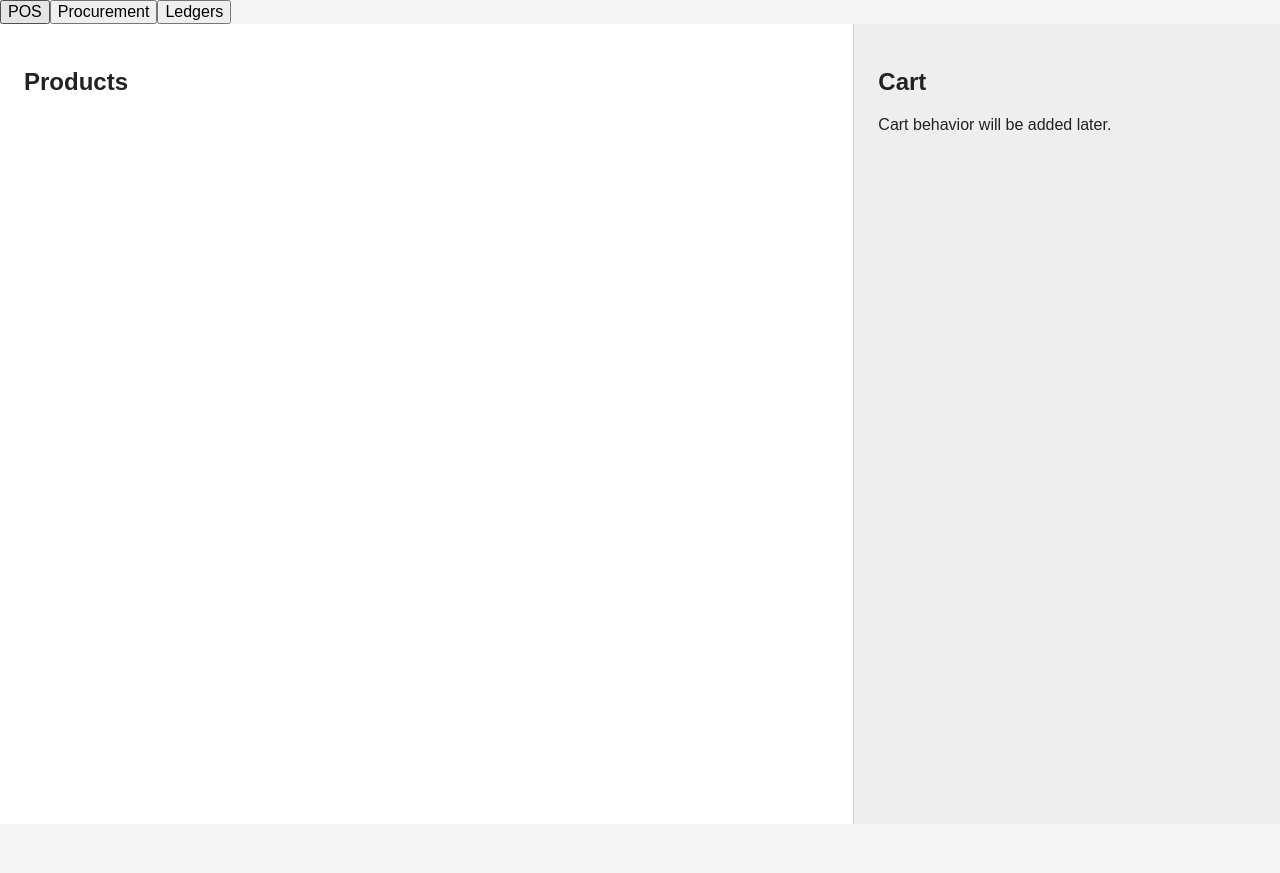
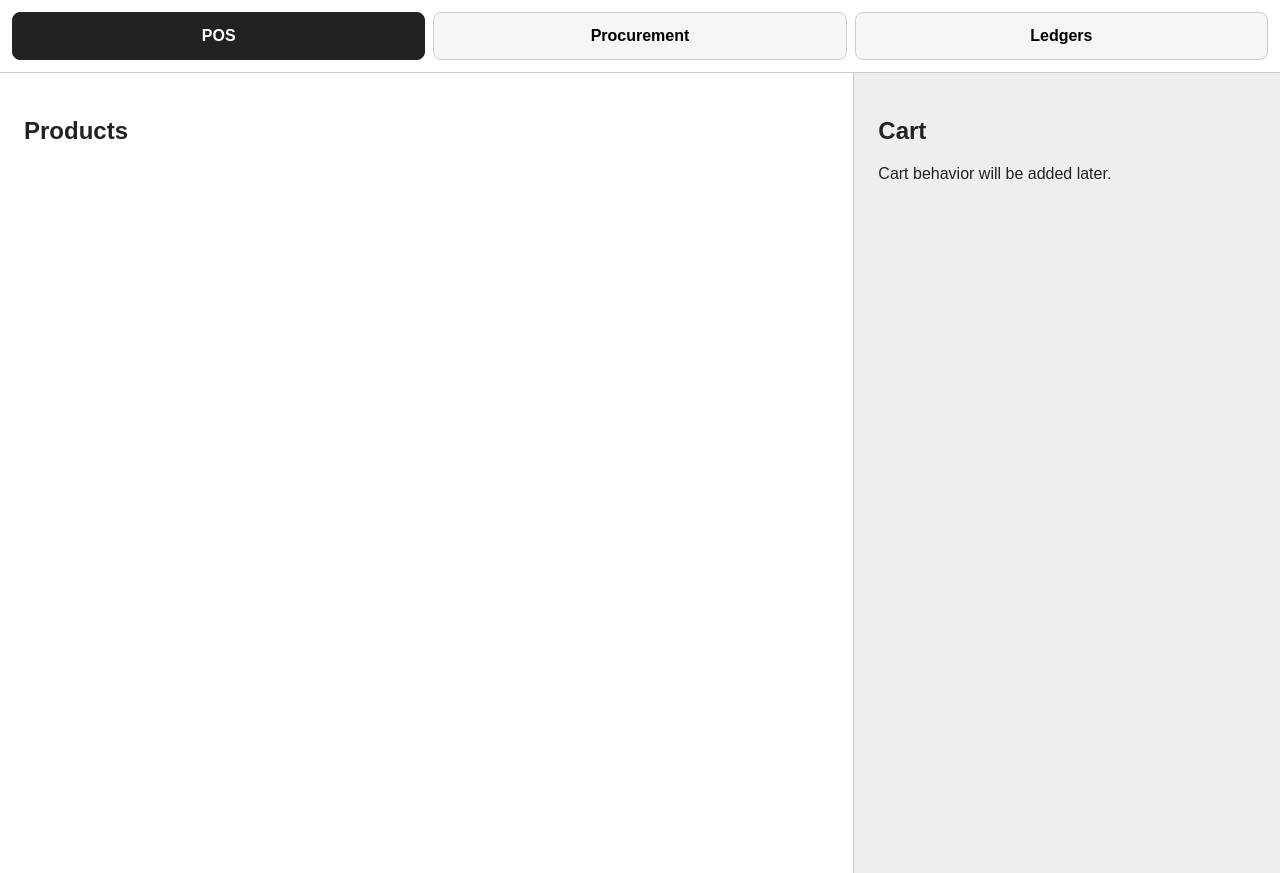
Before and after one commit to kentvillamora-dev/mini-store-pos, a React (Vite) app: page / in a window 1280 px wide. Before the commit the page ends 824 px from the top, so only its background shows below. Built offline with nearby package versions, Linux system fonts and the light colour scheme.

Commit message:
Style three-page navigation

```diff
--- a/src/App.tsx
+++ b/src/App.tsx
@@ -77,16 +77,33 @@ function App() {
 
   return (
     <>
-      <nav>
-        <button onClick={() => setCurrentPage('pos')}>
+      <nav className="app-nav">
+        <button
+          className={currentPage === 'pos' ? 'nav-button active' : 'nav-button'}
+          onClick={() => setCurrentPage('pos')}
+        >
           POS
         </button>
 
-        <button onClick={() => setCurrentPage('procurement')}>
+        <button
+          className={
+            currentPage === 'procurement'
+              ? 'nav-button active'
+              : 'nav-button'
+          }
+          onClick={() => setCurrentPage('procurement')}
+        >
           Procurement
         </button>
 
-        <button onClick={() => setCurrentPage('ledgers')}>
+        <button
+          className={
+            currentPage === 'ledgers'
+              ? 'nav-button active'
+              : 'nav-button'
+          }
+          onClick={() => setCurrentPage('ledgers')}
+        >
           Ledgers
         </button>
       </nav>
--- a/src/index.css
+++ b/src/index.css
@@ -19,6 +19,33 @@ body {
 button,
 input {
   font: inherit;
+}
+
+.app-nav {
+  display: grid;
+  grid-template-columns: repeat(3, 1fr);
+  gap: 8px;
+  padding: 12px;
+  background: white;
+  border-bottom: 1px solid #cccccc;
+  position: sticky;
+  top: 0;
+  z-index: 10;
+}
+
+.nav-button {
+  min-height: 48px;
+  border: 1px solid #cccccc;
+  border-radius: 8px;
+  background: #f5f5f5;
+  cursor: pointer;
+  font-weight: 600;
+}
+
+.nav-button.active {
+  background: #222222;
+  color: white;
+  border-color: #222222;
 }
 
 .pos-layout {
```
